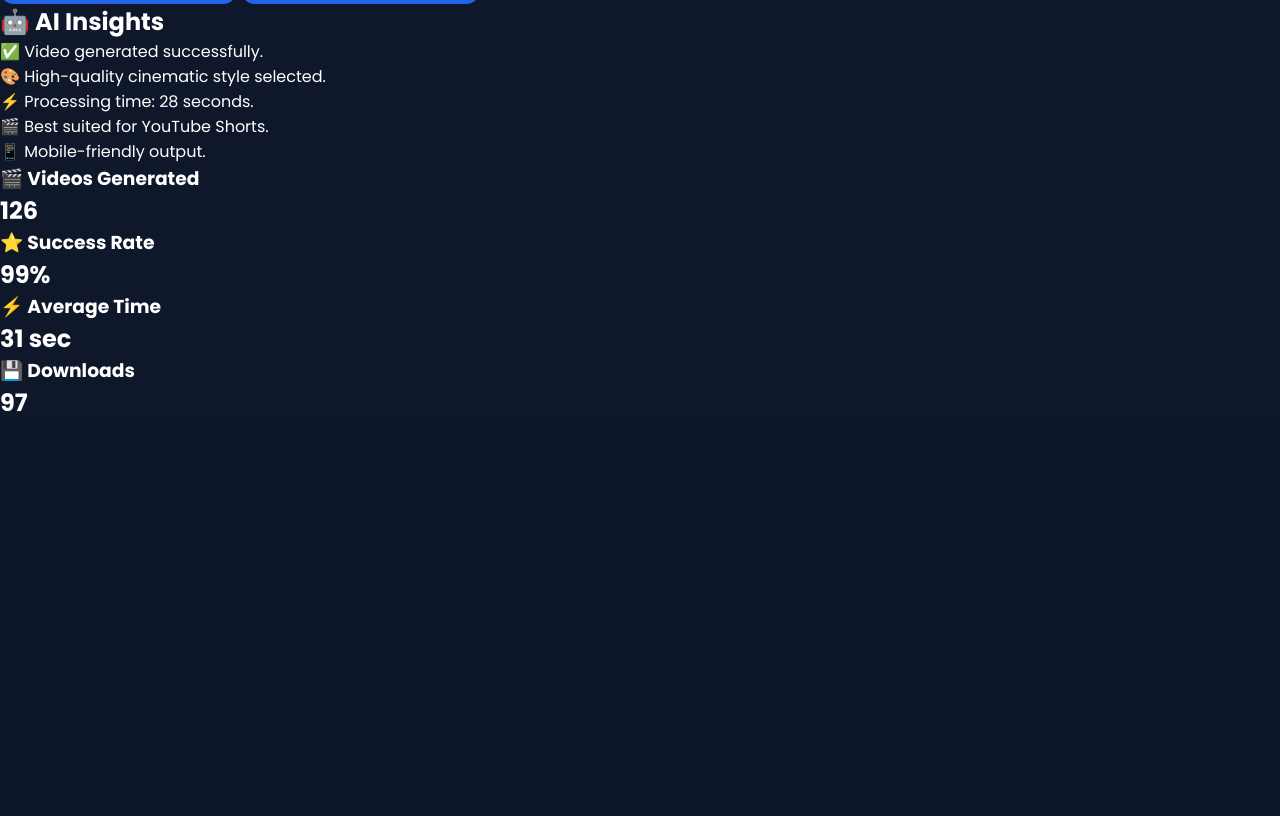
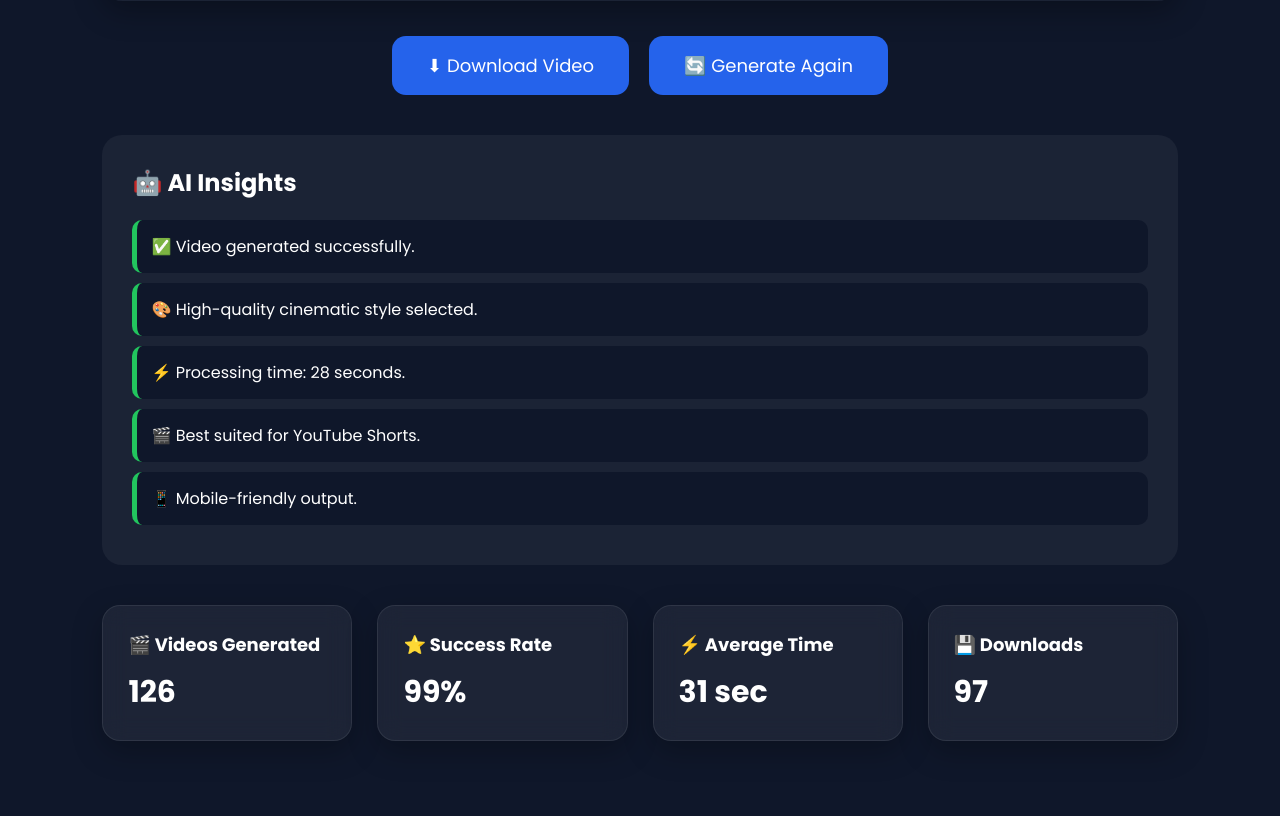
Before and after one commit to AnkitSaini491/VisionCraft-AI, a Flask app: page /dashboard in a window 1280 px wide. Shown: the part 1152-1968 px from the top of the page. Before the commit the page ends 1564 px from the top, so only its background shows below. Run offline with Flask 3, Linux system fonts and the light colour scheme.

Commit message:
Update style.css

```diff
--- a/static/style.css
+++ b/static/style.css
@@ -345,3 +345,234 @@ justify-content:center;
 }
 
 }
+/* ================= DASHBOARD ================= */
+
+.dashboard{
+
+padding:40px 8%;
+
+}
+
+.dashboard h1{
+
+font-size:45px;
+
+margin-bottom:10px;
+
+}
+
+.dashboard p{
+
+font-size:18px;
+
+color:#cbd5e1;
+
+margin-bottom:35px;
+
+}
+
+/* Cards */
+
+.cards,
+.stats{
+
+display:grid;
+
+grid-template-columns:repeat(auto-fit,minmax(220px,1fr));
+
+gap:25px;
+
+margin-bottom:35px;
+
+}
+
+.card{
+
+background:rgba(255,255,255,.06);
+
+backdrop-filter:blur(12px);
+
+padding:25px;
+
+border-radius:18px;
+
+border:1px solid rgba(255,255,255,.08);
+
+transition:.3s;
+
+box-shadow:0 10px 30px rgba(0,0,0,.25);
+
+}
+
+.card:hover{
+
+transform:translateY(-8px);
+
+background:#2563eb;
+
+}
+
+.card h3{
+
+margin-bottom:12px;
+
+font-size:18px;
+
+}
+
+.card h2{
+
+font-size:30px;
+
+}
+
+/* Video Preview */
+
+.video-preview{
+
+background:rgba(255,255,255,.05);
+
+padding:30px;
+
+border-radius:20px;
+
+margin-bottom:35px;
+
+box-shadow:0 10px 30px rgba(0,0,0,.3);
+
+}
+
+.video-preview h2{
+
+margin-bottom:20px;
+
+}
+
+.video-preview video{
+
+width:100%;
+
+border-radius:15px;
+
+}
+
+/* Buttons */
+
+.actions{
+
+display:flex;
+
+gap:20px;
+
+justify-content:center;
+
+margin-bottom:40px;
+
+flex-wrap:wrap;
+
+}
+
+.actions button{
+
+padding:16px 35px;
+
+font-size:18px;
+
+border:none;
+
+border-radius:14px;
+
+background:#2563eb;
+
+color:white;
+
+cursor:pointer;
+
+transition:.3s;
+
+}
+
+.actions button:hover{
+
+background:#1d4ed8;
+
+transform:translateY(-3px);
+
+}
+
+/* AI Insights */
+
+.insights{
+
+background:rgba(255,255,255,.05);
+
+padding:30px;
+
+border-radius:20px;
+
+margin-bottom:40px;
+
+}
+
+.insights h2{
+
+margin-bottom:20px;
+
+}
+
+.insights ul{
+
+list-style:none;
+
+}
+
+.insights li{
+
+padding:14px;
+
+margin:10px 0;
+
+background:#0f172a;
+
+border-left:5px solid #22c55e;
+
+border-radius:10px;
+
+}
+
+/* Responsive */
+
+@media(max-width:768px){
+
+.dashboard{
+
+padding:25px;
+
+}
+
+.dashboard h1{
+
+font-size:32px;
+
+}
+
+.actions{
+
+flex-direction:column;
+
+}
+
+.actions button{
+
+width:100%;
+
+}
+
+.cards,
+.stats{
+
+grid-template-columns:1fr;
+
+}
+
+}
```
